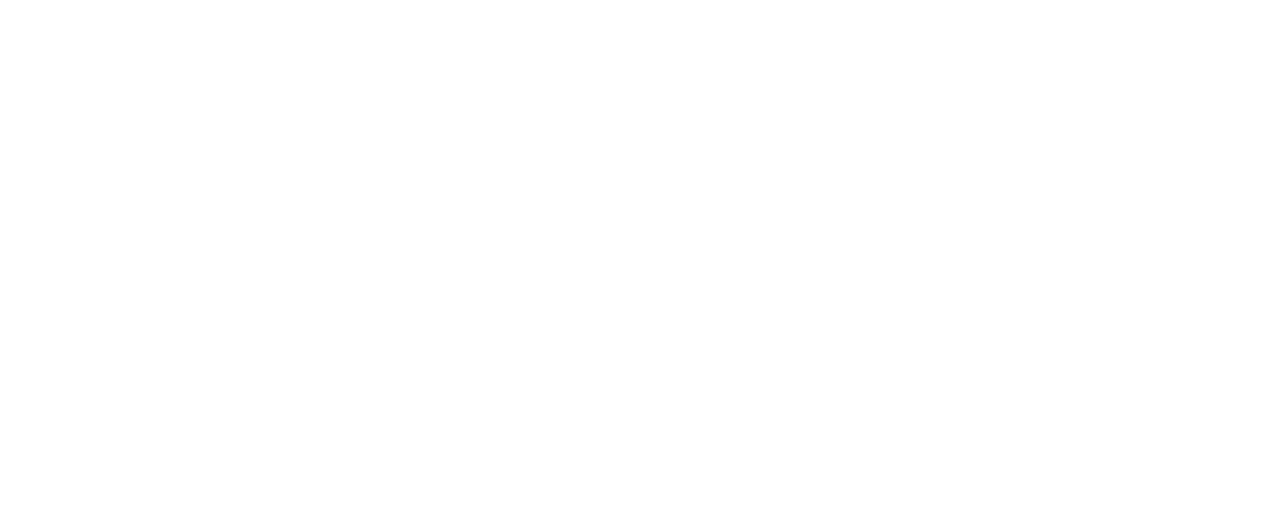
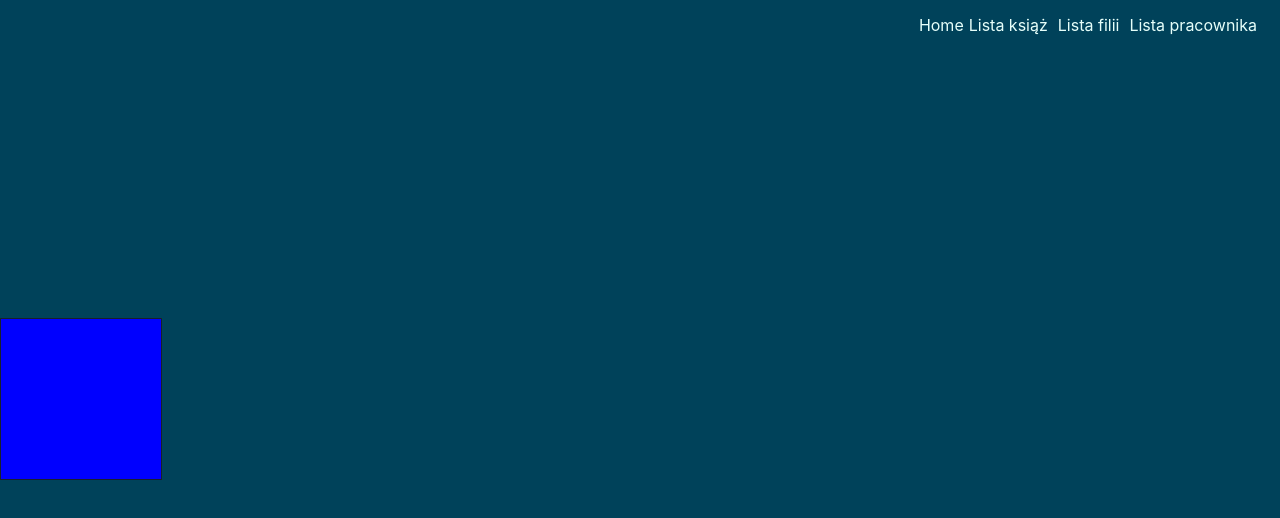
Before and after one commit to myros2207/library-frontent-projectSchool, a React (Create React App) app: page /listEmployee in a window 1280 px wide. Before the commit this address had no page. Shown: the top 518 px of the page. Built offline with nearby package versions, Linux system fonts and the light colour scheme; a web font is replaced by a local one.

Commit message:
start make modal

```diff
--- a/src/App.tsx
+++ b/src/App.tsx
@@ -5,6 +5,7 @@
 import BookComponent from "./Component/Book/BookComponent";
 import "../src/reset.css"
 import FiliiComponent from "./Component/Filii/FiliiComponent";
+import EmployeePage from "./Component/Employee/EmployeePage";
 
 function App() {
   return (
@@ -16,6 +17,7 @@
             <Route path={"/"} element={<HomePage/>}/>
             <Route path={"/listBook"} element={<BookComponent/>}/>
             <Route path={"/listBranch"} element={<FiliiComponent/>}/>
+            <Route path={"/listEmployee"} element={<EmployeePage/>}/>
           </Routes>
         </BrowserRouter>
     </div>
--- /dev/null
+++ b/src/Component/Employee/EmployeePage.tsx
@@ -0,0 +1,23 @@
+import styled from '@emotion/styled';
+import React from 'react';
+import ModalWork from "./ModalWork";
+import Navbar from "../ui/Navbar";
+const EmployeeContainer = styled.div`
+position: relative;
+  width: 100%;
+  height: 100%;
+  min-height: 100vh;
+`
+const EmployeePage = () => {
+    return (
+        <>
+            <Navbar/>
+        <EmployeeContainer>
+
+            <ModalWork/>
+        </EmployeeContainer>
+            </>
+    );
+};
+
+export default EmployeePage;
--- /dev/null
+++ b/src/Component/Employee/ModalWork.tsx
@@ -0,0 +1,47 @@
+import styled from '@emotion/styled';
+import React from 'react';
+import {keyframes} from "@emotion/react";
+
+
+const ModalContainer = styled.div`
+//transform
+//  width: 100%;
+  display: flex;
+  flex-direction: column;
+  position: absolute;
+  bottom: 0;
+  left: auto;
+  border: 1px solid;
+  animation-name: appearance;
+  animation-duration: 2s;
+  animation-fill-mode: forwards;
+  @keyframes appearance{
+    from{bottom: 0}
+    to{
+      bottom: 40%}
+  }
+`
+
+const ModalContent = styled.div`
+  animation-name: color;
+  animation-duration: 5s;
+  animation-fill-mode: forwards;
+  background: red;
+  width: 10rem;
+  height: 10rem;
+  @keyframes color{
+    from{background: red;}
+    to{background: blue;}
+  }
+`
+const ModalWork = () => {
+    return (
+        <ModalContainer>
+            <ModalContent>
+
+            </ModalContent>
+        </ModalContainer>
+    );
+};
+
+export default ModalWork;
--- a/src/Component/Home/CartInfo.tsx
+++ b/src/Component/Home/CartInfo.tsx
@@ -76,18 +76,18 @@
                 <Content>
                 <Text>Zobacz nasze Filii</Text>
                     <ImageHead src={imageFilii}/>
-                <h2>Szukasz miejsca gdzie można pożyczyć książke?</h2>
-                <h2>chcesz ciekawie i pożytecznie spędzić czas?</h2>
-                <h2>Zapraszamy do naszych bibliotek</h2>
+                <DescText>Szukasz miejsca gdzie można pożyczyć książke?</DescText>
+                <DescText>chcesz ciekawie i pożytecznie spędzić czas?</DescText>
+                <DescText>Zapraszamy do naszych bibliotek</DescText>
                 </Content>
                 </Link>
             </Container>
             <Container>
                 <Text>Nasza praca</Text>
                     <ImageHead src={imageEmployee}/>
-                <h2>Szukasz Prace?</h2>
-                <h2>Chcesz zostać bibliotekarzem??</h2>
-                <h2>Zobacz naszą propozycję i naszych pracowników</h2>
+                <DescText>Szukasz Prace?</DescText>
+                <DescText>Chcesz zostać bibliotekarzem??</DescText>
+                <DescText>Zobacz naszą propozycję i naszych pracowników</DescText>
             </Container>
         </CartGlobal>
     );
--- a/src/Component/ui/Navbar.tsx
+++ b/src/Component/ui/Navbar.tsx
@@ -11,6 +11,7 @@
                     <ListItem color={"teal.50"} ><Link to={"/"}>Home</Link></ListItem>
                     <ListItem color={"teal.50"} ml={"5px"}><Link to={"/listBook"}>Lista książ</Link></ListItem>
                     <ListItem color={"teal.50"} ml={"10px"}><Link to={"/listBranch"}>Lista filii</Link></ListItem>
+                    <ListItem color={"teal.50"} ml={"10px"}><Link to={"/listEmployee"}>Lista pracownika</Link></ListItem>
                 </Flex>
             </UnorderedList>
         </Box>
```
